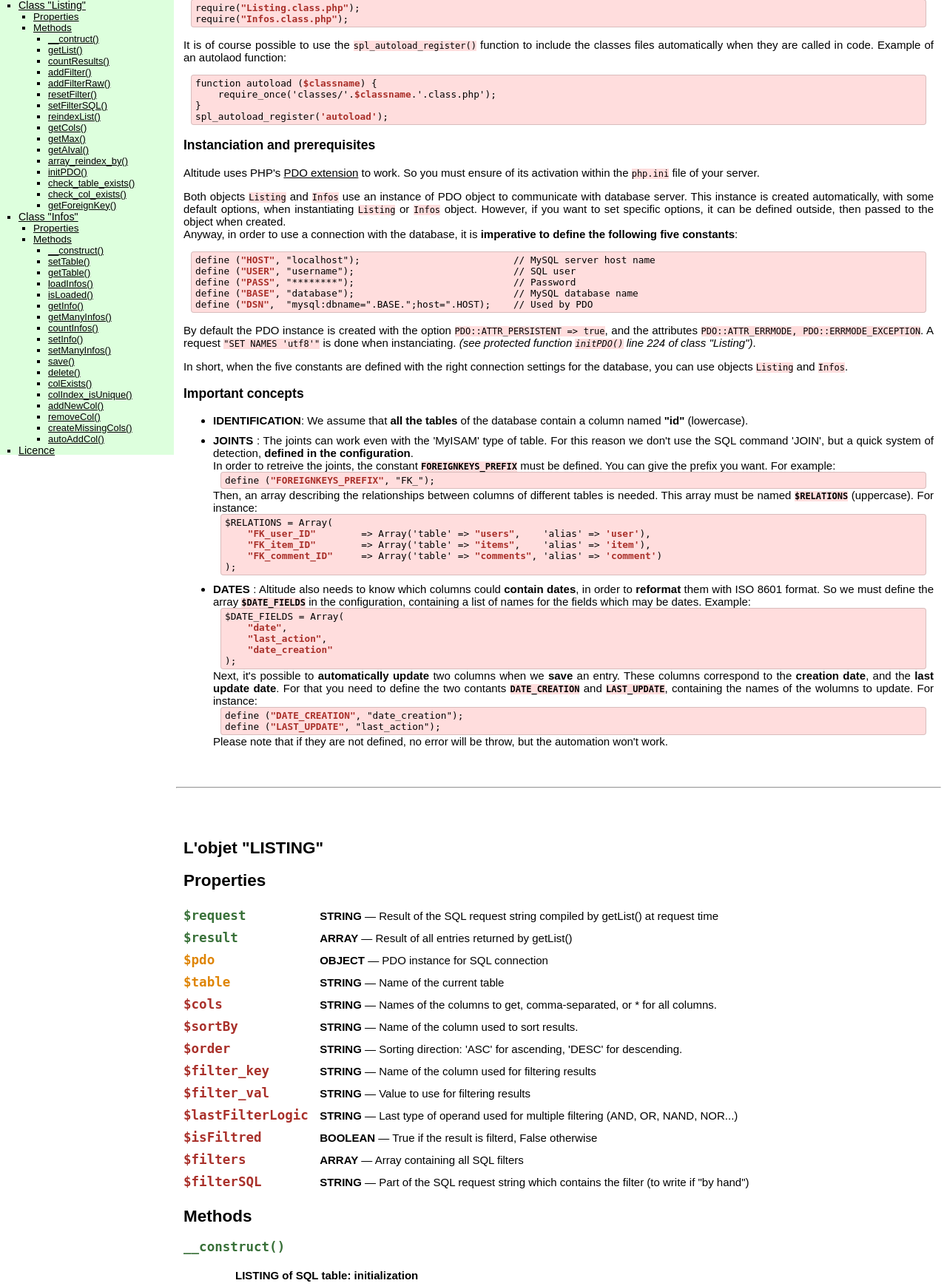
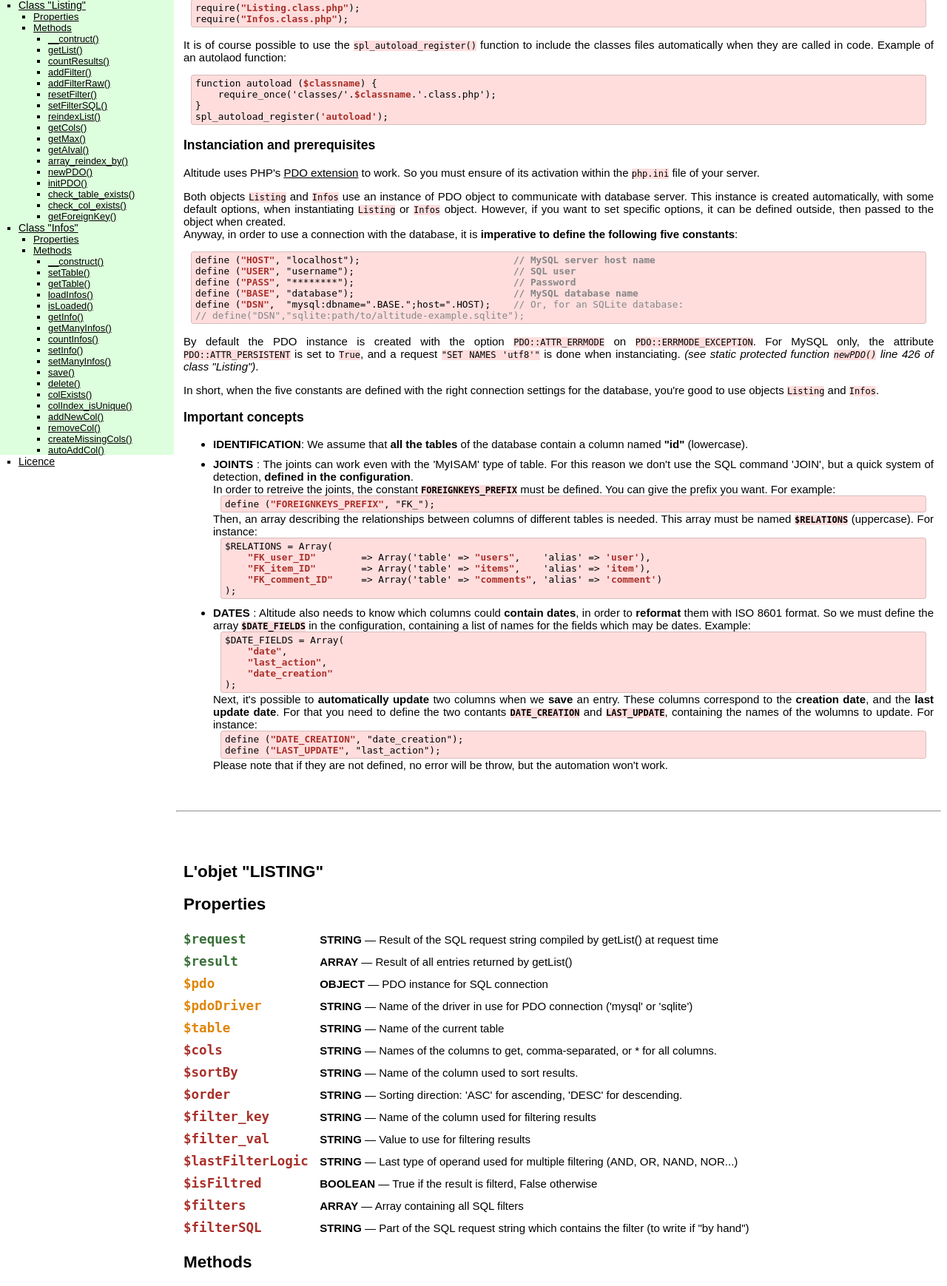
Before and after one commit to polosson/pdo-altitude-framework, a PHP site: page /doc/en/index.php in a window 1280 px wide. Shown: the part 185-1924 px from the top of the page at 74% size. Run offline with PHP 8.4, Linux system fonts and the light colour scheme.

Commit message:
Updated documentation for SQLite support and last code modification

```diff
--- a/doc/en/Infos_en.html
+++ b/doc/en/Infos_en.html
@@ -2,11 +2,11 @@
 <section>
 	<div>
 		<h2>L'objet "INFOS"</h2>
-		The class <code>Infos</code> inherits properties and methods of the class <code>Listing</code>, so it's
-		useless to remind them here. Below are the properties and methods specific to the object <code>Infos</code>:
-
+		Below are the properties and methods specific to the object <code>Infos</code>:
 
 		<h2><a id="C2P"></a> Properties</h2>
+		The class <code>Infos</code> inherits properties and methods of the class <code>Listing</code>, so it's
+		useless to remind them here.
 
 		<article class="property">
 			<h3 class="private">$data</h3>
@@ -366,7 +366,7 @@
 		<a id="C2M15"></a>
 		<article class="method">
 			<h3 class="public">removeCol()</h3>
-			<h4><span class="label">STATIC</span> Remove a column from a table of the database.</h4>
+			<h4><span class="label">STATIC</span> Remove a column from a table of the database. Warning: incompatible with SQLite at the moment.</h4>
 			<pre class="signature"><b>Infos::removeCol(</b>
 	STRING <span class="argument">$table</span>, STRING <span class="argument">$colName</span>
 <b>)</b> : BOOLEAN</pre>
--- a/doc/en/Intro_en.html
+++ b/doc/en/Intro_en.html
@@ -32,18 +32,19 @@ spl_autoload_register(<span class="argument">'autoload'</span>);</pre>
 			Anyway, in order to use a connection with the database, it is <b>imperative to define the following five constants</b>:
 		</p>
 		<pre>
-define (<span class="argument">"HOST"</span>, "localhost");				// MySQL server host name
-define (<span class="argument">"USER"</span>, "username");				// SQL user
-define (<span class="argument">"PASS"</span>, "********");				// Password
-define (<span class="argument">"BASE"</span>, "database");				// MySQL database name
-define (<span class="argument">"DSN"</span>,  "mysql:dbname=".BASE.";host=".HOST);	// Used by PDO</pre>
+define (<span class="argument">"HOST"</span>, "localhost");				<span class="comment">// MySQL server host name</span>
+define (<span class="argument">"USER"</span>, "username");				<span class="comment">// SQL user</span>
+define (<span class="argument">"PASS"</span>, "********");				<span class="comment">// Password</span>
+define (<span class="argument">"BASE"</span>, "database");				<span class="comment">// MySQL database name</span>
+define (<span class="argument">"DSN"</span>,  "mysql:dbname=".BASE.";host=".HOST);	<span class="comment" style="font-weight: normal;">// Or, for an SQLite database:</span>
+<span class="comment" style="font-weight: normal;">// define("DSN","sqlite:path/to/altitude-example.sqlite");</span></pre>
 		<p>
-			By default the PDO instance is created with the option <code>PDO::ATTR_PERSISTENT => true</code>, and the attributes
-			<code>PDO::ATTR_ERRMODE, PDO::ERRMODE_EXCEPTION</code>. A request <code>"SET NAMES 'utf8'"</code> is done when instanciating.
-			<i>(see protected function <code>initPDO()</code> line 224 of class "Listing")</i>.
+			By default the PDO instance is created with the option <code>PDO::ATTR_ERRMODE</code> on <code>PDO::ERRMODE_EXCEPTION</code>.
+			For MySQL only, the attribute <code>PDO::ATTR_PERSISTENT</code> is set to <code>True</code>, and a request <code>"SET NAMES 'utf8'"</code> is done
+			when instanciating. <i>(see static protected function <code>newPDO()</code> line 426 of class "Listing")</i>.
 		</p>
 		<p>
-			In short, when the five constants are defined with the right connection settings for the database, you can use objects
+			In short, when the five constants are defined with the right connection settings for the database, you're good to use objects
 			<code>Listing</code> and <code>Infos</code>.
 		</p>
 	</article>
--- a/doc/en/Listing_en.html
+++ b/doc/en/Listing_en.html
@@ -17,6 +17,10 @@
 		<article class="property">
 			<h3 class="protected">$pdo</h3>
 			<b>OBJECT</b> &mdash; PDO instance for SQL connection
+		</article>
+		<article class="property">
+			<h3 class="protected">$pdoDriver</h3>
+			<b>STRING</b> &mdash; Name of the driver in use for PDO connection ('mysql' or 'sqlite')
 		</article>
 		<article class="property">
 			<h3 class="protected">$table</h3>
@@ -363,6 +367,13 @@
 			ARRAY &mdash; The reindexed array according to a column, or FALSE if error.
 		</article>
 
+		<a id="C1M17"></a>
+		<article class="method">
+			<h3 class="protected">newPDO()</h3>
+			<h4><span class="label">STATIC</span> Statique protected method to create an instance od PDO.</h4>
+			<pre class="signature"><b>Listing::newPDO()</b></pre>
+		</article>
+
 		<a id="C1M13"></a>
 		<article class="method">
 			<h3 class="protected">initPDO()</h3>
--- a/doc/en/index.php
+++ b/doc/en/index.php
@@ -64,6 +64,7 @@
 							<li><a href="#C1M10">getMax()</a></li>
 							<li><a href="#C1M11">getAIval()</a></li>
 							<li><a href="#C1M12">array_reindex_by()</a></li>
+							<li><a href="#C1M17">newPDO()</a></li>
 							<li><a href="#C1M13">initPDO()</a></li>
 							<li><a href="#C1M14">check_table_exists()</a></li>
 							<li><a href="#C1M15">check_col_exists()</a></li>
--- a/doc/fr/index.php
+++ b/doc/fr/index.php
@@ -64,6 +64,7 @@
 							<li><a href="#C1M10">getMax()</a></li>
 							<li><a href="#C1M11">getAIval()</a></li>
 							<li><a href="#C1M12">array_reindex_by()</a></li>
+							<li><a href="#C1M17">newPDO()</a></li>
 							<li><a href="#C1M13">initPDO()</a></li>
 							<li><a href="#C1M14">check_table_exists()</a></li>
 							<li><a href="#C1M15">check_col_exists()</a></li>
```
Also changed, not shown: doc/fr/Infos_fr.html (+4 -4 lines), doc/fr/Intro_fr.html (+9 -8 lines), doc/fr/Listing_fr.html (+11 -0 lines), index.php (+6 -4 lines).
